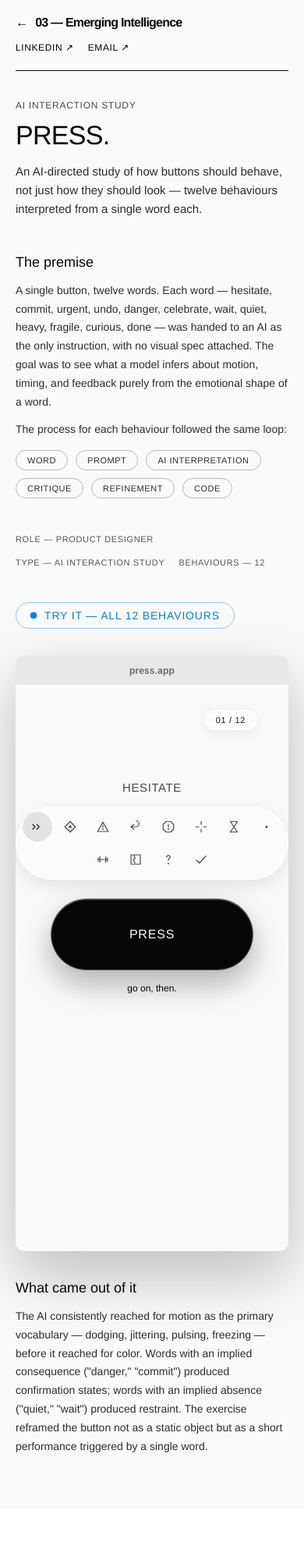
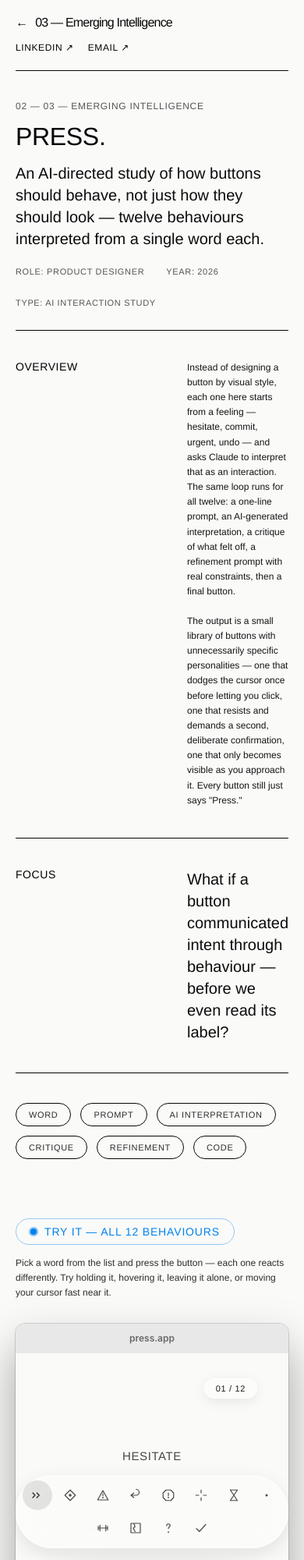
Before and after one commit to brutalmuse/product-design, a plain HTML site: page pages/press.html in a window 390 px wide. Shown: the top 2000 px of the page at 78% size. Before the commit the page ends 1934 px from the top, so only its background shows below. Drawn offline with nearby package versions, Linux system fonts and the light colour scheme.

Commit message:
Fix press.html to match actual PRESS case study source
Rewrites the case study page to faithfully mirror the provided
3B Emerging Intelligence - PRESS.dc.html layout (hero meta row,
two-column overview/focus/findings grid) instead of the earlier
paraphrased version.

Co-Authored-By: Claude Sonnet 5 <noreply@anthropic.com>

```diff
--- a/pages/press.html
+++ b/pages/press.html
@@ -8,7 +8,6 @@
 <body>
 <x-dc>
 <helmet>
-<script src="../js/image-slot.js"></script>
 <script src="../js/cursor-dot.js"></script>
 <style>
   html, body { margin:0; padding:0; box-sizing:border-box; cursor:none; }
@@ -17,18 +16,17 @@
   @media (prefers-reduced-motion: reduce) {
     * { transition-duration: 0.001ms !important; animation-duration: 0.001ms !important; }
   }
-  @keyframes hcc-pulse-ring {
-    0% { transform:scale(1); opacity:0.7; }
-    100% { transform:scale(2.6); opacity:0; }
-  }
+  @keyframes hcc-in { from { opacity:0; transform:translateY(32px); } to { opacity:1; transform:translateY(0); } }
+  @keyframes hcc-hero-in { from { opacity:0; transform:translateY(56px) scale(0.95); } to { opacity:1; transform:translateY(0) scale(1); } }
+  @keyframes hcc-pulse-ring { 0% { transform:scale(1); opacity:0.6; } 100% { transform:scale(2.8); opacity:0; } }
 </style>
 </helmet>
 
 <div style="min-height:100vh; width:100%; background:oklch(0.985 0.002 90); color:oklch(0.12 0 0); font-family:Helvetica,Arial,sans-serif;">
-  <div style="max-width:1400px; margin:0 auto; padding:clamp(16px,2.4vh,28px) clamp(20px,3vw,40px) clamp(60px,8vh,100px);">
+  <div style="max-width:1100px; margin:0 auto; padding:clamp(16px,2.4vh,28px) clamp(20px,3vw,40px) clamp(80px,10vh,120px);">
 
-    <header style="display:flex; align-items:center; justify-content:space-between; gap:16px; flex-wrap:wrap; padding-bottom:clamp(16px,2.4vh,28px); border-bottom:1px solid oklch(0.12 0 0);">
-      <a href="emerging-intelligence.html" style="display:flex; align-items:center; gap:10px; color:inherit; text-decoration:none; font-weight:700; font-size:clamp(16px,1.6vw,20px); letter-spacing:-0.8px;" style-hover="color:oklch(0.75 0.22 40);" style-focus="outline:2px solid currentColor; outline-offset:3px;">
+    <header style="display:flex; align-items:center; justify-content:space-between; gap:16px; flex-wrap:wrap; padding-bottom:clamp(16px,2.4vh,28px); border-bottom:1px solid oklch(0.12 0 0); animation:hcc-in 1.4s cubic-bezier(0.16,1,0.3,1) both;">
+      <a href="emerging-intelligence.html" style="display:flex; align-items:center; gap:10px; color:inherit; text-decoration:none; font-weight:500; font-size:clamp(16px,1.6vw,20px); letter-spacing:-0.8px;" style-hover="color:oklch(0.75 0.22 40);" style-focus="outline:2px solid currentColor; outline-offset:3px;">
         <span aria-hidden="true">←</span> 03 — Emerging Intelligence
       </a>
       <nav style="display:flex; gap:18px; font-size:12px; letter-spacing:0.05em; text-transform:uppercase;">
@@ -37,39 +35,37 @@
       </nav>
     </header>
 
+    <div style="padding:clamp(28px,4.5vh,56px) 0 clamp(24px,3.5vh,40px); border-bottom:1px solid oklch(0.12 0 0); display:flex; flex-direction:column; gap:16px; animation:hcc-hero-in 1.6s cubic-bezier(0.16,1,0.3,1) both; animation-delay:0.15s;">
+      <span style="font-size:12px; letter-spacing:0.06em; text-transform:uppercase; color:oklch(0.45 0 0);">02 — 03 — Emerging Intelligence</span>
+      <h1 style="margin:0; font-weight:300; font-size:clamp(32px,5.4vw,64px); letter-spacing:-0.01em; line-height:1.02;">PRESS.</h1>
+      <p style="margin:0; max-width:64ch; font-size:20px; font-weight:300; line-height:1.4; color:oklch(0.15 0 0);">An AI-directed study of how buttons should behave, not just how they should look — twelve behaviours interpreted from a single word each.</p>
+      <div style="display:flex; gap:28px; flex-wrap:wrap; font-size:11px; letter-spacing:0.06em; text-transform:uppercase; color:oklch(0.45 0 0); padding-top:6px;">
+        <span style="transition:color 0.25s, transform 0.25s;" style-hover="color:oklch(0.6 0.19 250); transform:translateY(-1px);">Role: Product Designer</span>
+        <span style="transition:color 0.25s, transform 0.25s;" style-hover="color:oklch(0.6 0.19 250); transform:translateY(-1px);">Year: 2026</span>
+        <span style="transition:color 0.25s, transform 0.25s;" style-hover="color:oklch(0.6 0.19 250); transform:translateY(-1px);">Type: AI Interaction Study</span>
+      </div>
+    </div>
+
     <div data-reveal-key="overview" style="{{ overviewStyle }}">
-      <div style="max-width:720px; padding:clamp(28px,4.4vh,52px) 0 clamp(16px,2.4vh,28px);">
-        <div style="font-size:12px; letter-spacing:0.06em; text-transform:uppercase; color:oklch(0.4 0 0); margin-bottom:14px;">AI Interaction Study</div>
-        <h1 style="margin:0 0 18px; font-weight:300; font-size:clamp(34px,5.4vw,64px); letter-spacing:-0.02em; line-height:1.02;">PRESS.</h1>
-        <p style="margin:0; font-size:clamp(15px,1.6vw,18px); line-height:1.6; color:oklch(0.3 0 0); max-width:60ch;">An AI-directed study of how buttons should behave, not just how they should look — twelve behaviours interpreted from a single word each.</p>
+      <h2 style="margin:0; font-weight:400; font-size:14px; letter-spacing:0.04em; text-transform:uppercase; color:#000;">Overview</h2>
+      <div style="max-width:68ch; display:flex; flex-direction:column; gap:18px;">
+        <p style="margin:0; font-size:12px; line-height:1.6; color:oklch(0.2 0 0);">Instead of designing a button by visual style, each one here starts from a feeling — hesitate, commit, urgent, undo — and asks Claude to interpret that as an interaction. The same loop runs for all twelve: a one-line prompt, an AI-generated interpretation, a critique of what felt off, a refinement prompt with real constraints, then a final button.</p>
+        <p style="margin:0; font-size:12px; line-height:1.6; color:oklch(0.2 0 0);">The output is a small library of buttons with unnecessarily specific personalities — one that dodges the cursor once before letting you click, one that resists and demands a second, deliberate confirmation, one that only becomes visible as you approach it. Every button still just says "Press."</p>
       </div>
     </div>
 
     <div data-reveal-key="focus" style="{{ focusStyle }}">
-      <div style="max-width:900px; padding:clamp(20px,3vh,32px) 0;">
-        <h2 style="margin:0 0 14px; font-weight:400; font-size:clamp(18px,2vw,22px);">The premise</h2>
-        <p style="margin:0 0 12px; font-size:14px; line-height:1.7; color:oklch(0.3 0 0);">A single button, twelve words. Each word — hesitate, commit, urgent, undo, danger, celebrate, wait, quiet, heavy, fragile, curious, done — was handed to an AI as the only instruction, with no visual spec attached. The goal was to see what a model infers about motion, timing, and feedback purely from the emotional shape of a word.</p>
-        <p style="margin:0; font-size:14px; line-height:1.7; color:oklch(0.3 0 0);">The process for each behaviour followed the same loop:</p>
-        <div style="display:flex; flex-wrap:wrap; gap:10px; margin-top:14px;">
-          <sc-for list="{{ processSteps }}" as="step" hint-placeholder-count="6">
-            <span style="font-size:11px; letter-spacing:0.05em; text-transform:uppercase; padding:6px 14px; border:1px solid oklch(0.12 0 0 / 0.25); border-radius:999px; color:oklch(0.3 0 0);">{{ step }}</span>
-          </sc-for>
-        </div>
-      </div>
+      <h2 style="margin:0; font-weight:400; font-size:14px; letter-spacing:0.04em; text-transform:uppercase; color:#000;">Focus</h2>
+      <p style="margin:0; max-width:68ch; font-size:20px; font-weight:300; line-height:1.4; color:oklch(0.15 0 0);">What if a button communicated intent through behaviour — before we even read its label?</p>
     </div>
 
     <div data-reveal-key="tags" style="{{ tagsStyle }}">
-      <div style="max-width:900px; padding:clamp(16px,2.4vh,24px) 0;">
-        <div style="display:flex; flex-wrap:wrap; gap:18px; font-size:11px; letter-spacing:0.06em; text-transform:uppercase; color:oklch(0.45 0 0);">
-          <span>Role — Product Designer</span>
-          <span>Type — AI Interaction Study</span>
-          <span>Behaviours — 12</span>
-        </div>
-      </div>
+      <sc-for list="{{ processSteps }}" as="step" hint-placeholder-count="6">
+        <span style="font-size:11px; letter-spacing:0.06em; text-transform:uppercase; color:oklch(0.3 0 0); border:1px solid oklch(0.12 0 0); border-radius:999px; padding:8px 16px;">{{ step }}</span>
+      </sc-for>
     </div>
 
     <div data-reveal-key="tryIt" style="{{ tryItStyle }}">
-      <div style="padding:clamp(20px,3vh,32px) 0 clamp(28px,4vh,44px);">
       <span style="display:flex; align-items:center; gap:10px; width:fit-content; font-size:14px; letter-spacing:0.06em; text-transform:uppercase; color:oklch(0.6 0.19 250); font-weight:400; border:1px solid oklch(0.6 0.19 250 / 0.4); border-radius:999px; padding:8px 18px;">
         <span style="position:relative; display:inline-flex; width:8px; height:8px;">
           <span style="position:absolute; inset:0; border-radius:50%; background:oklch(0.6 0.19 250); animation:hcc-pulse-ring 1.8s cubic-bezier(0.4,0,0.6,1) infinite;"></span>
@@ -77,14 +73,14 @@
         </span>
         Try It — All 12 Behaviours
       </span>
-      </div>
+      <p style="margin:0; max-width:64ch; font-size:12px; line-height:1.6; color:oklch(0.3 0 0);">Pick a word from the list and press the button — each one reacts differently. Try holding it, hovering it, leaving it alone, or moving your cursor fast near it.</p>
     </div>
 
     <div data-reveal-key="proto" style="{{ protoStyle }}">
-      <div onMouseEnter="{{ hideCursorDot }}" onMouseLeave="{{ showCursorDot }}" style="width:100%; max-width:1000px; margin:0 auto; border-radius:12px; overflow:hidden; box-shadow:0 30px 80px oklch(0.12 0 0 / 0.25); transition:transform 0.4s cubic-bezier(0.16,1,0.3,1), box-shadow 0.4s cubic-bezier(0.16,1,0.3,1);" style-hover="transform:translateY(-4px) scale(1.006); box-shadow:0 40px 100px oklch(0.12 0 0 / 0.3);">
+      <div onMouseEnter="{{ hideCursorDot }}" onMouseLeave="{{ showCursorDot }}" style="width:100%; max-width:1000px; margin:0 auto; border-radius:12px; overflow:hidden; box-shadow:0 0 0 1px oklch(0.12 0 0 / 0.15), 0 30px 60px oklch(0.12 0 0 / 0.35); transition:transform 0.4s cubic-bezier(0.16,1,0.3,1), box-shadow 0.4s;" style-hover="transform:translateY(-4px) scale(1.006); box-shadow:0 0 0 1px oklch(0.6 0.19 250 / 0.3), 0 40px 80px oklch(0.12 0 0 / 0.4);">
         <div style="height:38px; display:flex; align-items:center; padding:0 14px; background:#e8e8e8; position:relative;">
           <x-import component-from-global-scope="MacTrafficLights" from="../js/macos-window.jsx" hint-size="46px,14px"></x-import>
-          <span style="position:absolute; left:50%; transform:translateX(-50%); font-family:-apple-system,BlinkMacSystemFont,sans-serif; font-size:12px; font-weight:600; color:rgba(0,0,0,0.55);">press.app</span>
+          <span style="position:absolute; left:50%; transform:translateX(-50%); font-family:-apple-system,BlinkMacSystemFont,'SF Pro','Helvetica Neue',sans-serif; font-size:12px; font-weight:600; color:rgba(0,0,0,0.55);">press.app</span>
         </div>
         <div style="width:100%; height:clamp(640px,86vh,840px); overflow:hidden;">
           <iframe src="press-prototype.html" title="PRESS interactive prototype" style="width:100%; height:100%; border:none; display:block;"></iframe>
@@ -93,9 +89,10 @@
     </div>
 
     <div data-reveal-key="findings" style="{{ findingsStyle }}">
-      <div style="max-width:900px; padding:clamp(28px,4.4vh,52px) 0 0;">
-        <h2 style="margin:0 0 14px; font-weight:400; font-size:clamp(18px,2vw,22px);">What came out of it</h2>
-        <p style="margin:0; font-size:14px; line-height:1.7; color:oklch(0.3 0 0);">The AI consistently reached for motion as the primary vocabulary — dodging, jittering, pulsing, freezing — before it reached for color. Words with an implied consequence ("danger," "commit") produced confirmation states; words with an implied absence ("quiet," "wait") produced restraint. The exercise reframed the button not as a static object but as a short performance triggered by a single word.</p>
+      <h2 style="margin:0; font-weight:400; font-size:14px; letter-spacing:0.04em; text-transform:uppercase; color:#000;">Findings</h2>
+      <div style="max-width:68ch; display:flex; flex-direction:column; gap:18px;">
+        <p style="margin:0; font-size:12px; line-height:1.6; color:oklch(0.2 0 0);">The clearest finding: behaviour is a design material in its own right, not a finishing touch applied after the visuals. A hesitation, a resistance, a slow compression — each reads as intent faster than a label or an icon does, and each needed the same care as any other detail: timing, easing, displacement, all tuned until the feeling landed.</p>
+        <p style="margin:0; font-size:12px; line-height:1.6; color:oklch(0.2 0 0);">Starting from a feeling rather than a visual reference also proved to be a fast, disciplined way to explore interaction design at scale — twelve distinct personalities in the time it would normally take to explore one. The same approach holds beyond buttons: for transitions, empty states, loading, any moment where an interface needs to feel like something before it says anything.</p>
       </div>
     </div>
 
@@ -103,44 +100,44 @@
 </div>
 
 </x-dc>
-<script type="text/x-dc" data-dc-script data-props="{}">
+<script type="text/x-dc" data-dc-script>
 class Component extends DCLogic {
   state = { revealed: {} };
 
   checkReveal = () => {
-    const keys = ['overview', 'focus', 'tags', 'tryIt', 'proto', 'findings'];
-    const threshold = window.innerHeight * 0.88;
-    let changed = false;
-    const next = { ...this.state.revealed };
-    keys.forEach(key => {
-      if (next[key]) return;
-      const el = document.querySelector(`[data-reveal-key="${key}"]`);
-      if (el && el.getBoundingClientRect().top < threshold) {
-        next[key] = true;
-        changed = true;
+    const nodes = document.querySelectorAll('[data-reveal-key]');
+    let changed = null;
+    nodes.forEach((el) => {
+      const key = el.getAttribute('data-reveal-key');
+      if (this.state.revealed[key]) return;
+      const rect = el.getBoundingClientRect();
+      if (rect.top < window.innerHeight * 0.88 && rect.bottom > 0) {
+        changed = changed || {};
+        changed[key] = true;
       }
     });
-    if (changed) this.setState({ revealed: next });
+    if (changed) this.setState((s) => ({ revealed: { ...s.revealed, ...changed } }));
   };
 
   componentDidMount() {
-    this.checkReveal();
     window.addEventListener('scroll', this.checkReveal, { passive: true });
     window.addEventListener('resize', this.checkReveal);
+    this.checkReveal();
     this._pollId = setInterval(this.checkReveal, 300);
   }
   componentWillUnmount() {
     window.removeEventListener('scroll', this.checkReveal);
     window.removeEventListener('resize', this.checkReveal);
-    clearInterval(this._pollId);
+    if (this._pollId) clearInterval(this._pollId);
   }
 
   revealStyle(key, base, big) {
-    const revealed = !!this.state.revealed[key];
+    const on = !!this.state.revealed[key];
     return {
-      opacity: revealed ? 1 : 0,
-      transform: revealed ? 'translateY(0)' : `translateY(${big ? 32 : 20}px)`,
-      transition: 'opacity 0.9s cubic-bezier(0.16,1,0.3,1), transform 0.9s cubic-bezier(0.16,1,0.3,1)',
+      ...base,
+      opacity: on ? 1 : 0,
+      transform: on ? 'translateY(0) scale(1)' : (big ? 'translateY(64px) scale(0.94)' : 'translateY(44px) scale(0.98)'),
+      transition: `opacity ${big ? 1.1 : 0.9}s cubic-bezier(0.16,1,0.3,1), transform ${big ? 1.1 : 0.9}s cubic-bezier(0.16,1,0.3,1)`,
     };
   }
 
@@ -152,18 +149,16 @@ class Component extends DCLogic {
     const dot = document.querySelector('[data-cursor-dot]');
     if (dot) dot.style.display = '';
   };
-
   renderVals() {
     return {
       processSteps: ['Word', 'Prompt', 'AI interpretation', 'Critique', 'Refinement', 'Code'],
-      overviewStyle: this.revealStyle('overview', null, true),
-      focusStyle: this.revealStyle('focus', null, false),
-      tagsStyle: this.revealStyle('tags', null, false),
-      tryItStyle: this.revealStyle('tryIt', null, false),
-      protoStyle: this.revealStyle('proto', null, true),
-      findingsStyle: this.revealStyle('findings', null, false),
-      hideCursorDot: this.hideCursorDot,
-      showCursorDot: this.showCursorDot,
+      hideCursorDot: this.hideCursorDot, showCursorDot: this.showCursorDot,
+      overviewStyle: this.revealStyle('overview', { padding: 'clamp(28px,4.5vh,56px) 0', borderBottom: '1px solid oklch(0.12 0 0)', display: 'grid', gridTemplateColumns: '200px 1fr', gap: 'clamp(20px,3vw,40px)' }),
+      focusStyle: this.revealStyle('focus', { padding: 'clamp(28px,4.5vh,56px) 0', borderBottom: '1px solid oklch(0.12 0 0)', display: 'grid', gridTemplateColumns: '200px 1fr', gap: 'clamp(20px,3vw,40px)' }),
+      tagsStyle: this.revealStyle('tags', { padding: 'clamp(28px,4.5vh,56px) 0', display: 'flex', gap: '12px', flexWrap: 'wrap' }),
+      tryItStyle: this.revealStyle('tryIt', { padding: 'clamp(28px,4.5vh,56px) 0 0', display: 'flex', flexDirection: 'column', gap: '14px' }),
+      protoStyle: this.revealStyle('proto', { padding: 'clamp(24px,3.5vh,32px) 0 clamp(40px,6vh,64px)' }, true),
+      findingsStyle: this.revealStyle('findings', { padding: 'clamp(28px,4.5vh,56px) 0 0', borderTop: '1px solid oklch(0.12 0 0)', display: 'grid', gridTemplateColumns: '200px 1fr', gap: 'clamp(20px,3vw,40px)' }),
     };
   }
 }
```
Lines whose indentation alone changed are shown as unchanged.
